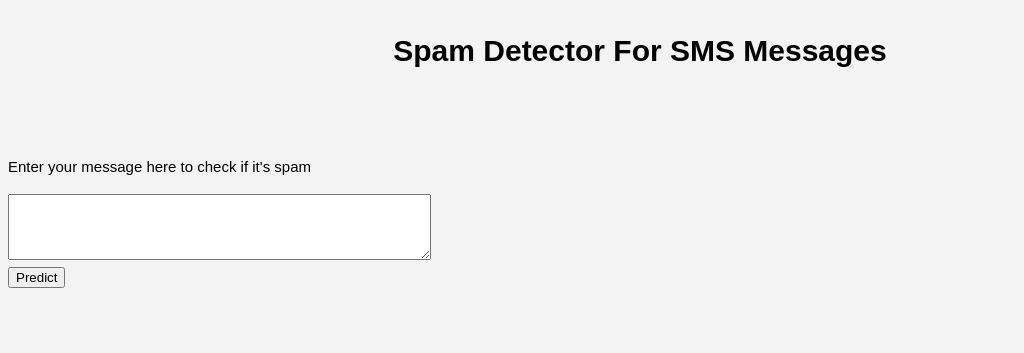
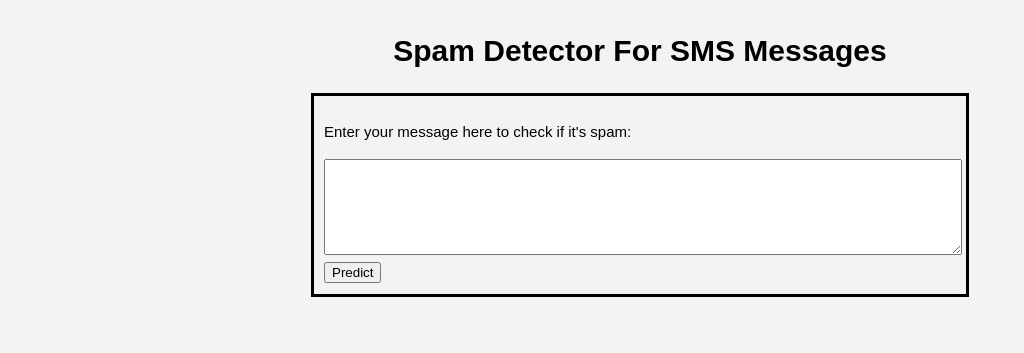
Before and after one commit to raschnick/mdm_project_1, a Flask app: page / in a window 1280 px wide. Shown: the top 353 px of the page, without its empty margins (0-1024 px from the left). Run offline with Flask 2, Linux system fonts and the light colour scheme.

Commit message:
slightly improved UI

```diff
--- a/static/css/styles.css
+++ b/static/css/styles.css
@@ -15,7 +15,10 @@ h1 {
 }
 
 .body-container {
-    margin-top: 5%;
+    margin: auto;
+    width: 50%;
+    border: 3px solid;
+    padding: 10px;
 }
 
 .spam {
@@ -25,3 +28,8 @@ h1 {
 .no-spam {
     color: darkblue;
 }
+
+.input-field {
+    width: 100%;
+    height: 50%;
+}
--- a/templates/home.html
+++ b/templates/home.html
@@ -16,9 +16,9 @@
 <div class="body-container">
 
     <form action="{{ url_for('predict')}}" method="POST">
-        <p>Enter your message here to check if it's spam</p>
+        <p>Enter your message here to check if it's spam:</p>
         <label>
-            <textarea name="message" rows="4" cols="50"></textarea>
+            <textarea name="message" rows="6" class="input-field"></textarea>
         </label>
         <br/>
 
```
